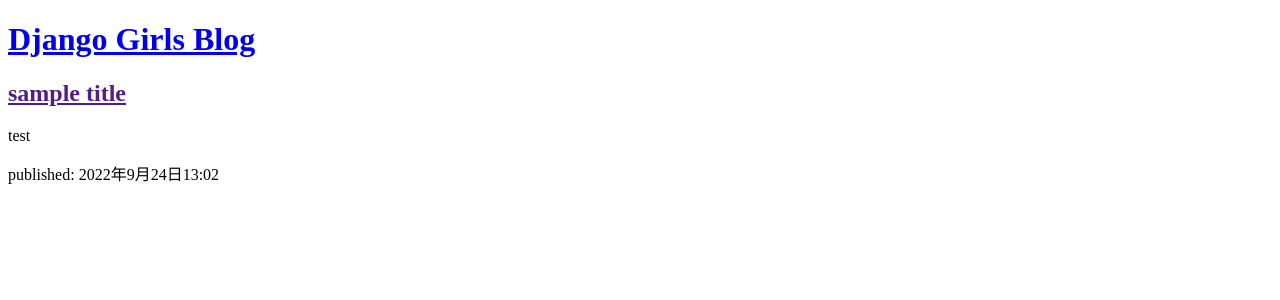
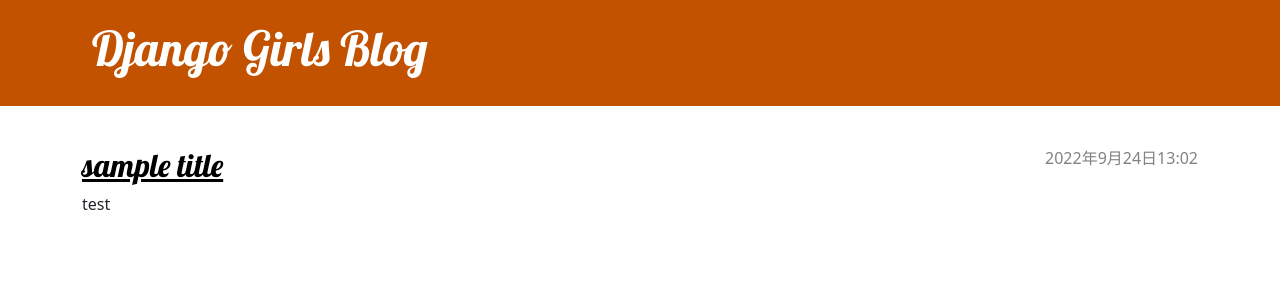
Before and after one commit to Yuji-Sakata0110/djangogirls_20220923, a Django app: page / in a window 1280 px wide. Shown: the top 300 px of the page. Run offline with Django 4.2, Linux system fonts and the light colour scheme; data comes from the database, SQL or seed files in the repository.

Commit message:
Added view and template for detailed blog post as well as CSS for the site.

```diff
--- /dev/null
+++ b/blog/static/css/blog.css
@@ -0,0 +1,70 @@
+.page-header {
+    background-color: #C25100;
+    margin-top: 0;
+    margin-bottom: 40px;
+    padding: 20px 20px 20px 40px;
+}
+
+.page-header h1,
+.page-header h1 a,
+.page-header h1 a:visited,
+.page-header h1 a:active {
+    color: #ffffff;
+    font-size: 36pt;
+    text-decoration: none;
+}
+
+h1,
+h2,
+h3,
+h4 {
+    font-family: 'Lobster', cursive;
+}
+
+.date {
+    color: #828282;
+}
+
+.save {
+    float: right;
+}
+
+.post-form textarea,
+.post-form input {
+    width: 100%;
+}
+
+.top-menu,
+.top-menu:hover,
+.top-menu:visited {
+    color: #ffffff;
+    float: right;
+    font-size: 26pt;
+    margin-right: 20px;
+}
+
+.post {
+    margin-bottom: 70px;
+}
+
+.post h2 a,
+.post h2 a:visited {
+    color: #000000;
+}
+
+.post>.date,
+.post>.actions {
+    float: right;
+}
+
+.btn-secondary,
+.btn-secondary:visited {
+    color: #C25100;
+    background: none;
+    border-color: #C25100;
+}
+
+.btn-secondary:hover {
+    color: #FFFFFF;
+    background-color: #C25100;
+}
--- /dev/null
+++ b/blog/templates/blog/base.html
@@ -0,0 +1,29 @@
+{% load static %}
+<!DOCTYPE html>
+<html>
+
+<head>
+    <title>Django Girls blog</title>
+    <link rel="stylesheet" href="https://cdn.jsdelivr.net/npm/bootstrap@5.1.3/dist/css/bootstrap.min.css"
+        integrity="sha384-1BmE4kWBq78iYhFldvKuhfTAU6auU8tT94WrHftjDbrCEXSU1oBoqyl2QvZ6jIW3" crossorigin="anonymous">
+    <link href='//fonts.googleapis.com/css?family=Lobster&subset=latin,latin-ext' rel='stylesheet' type='text/css'>
+    <link rel="stylesheet" href="{% static 'css/blog.css' %}">
+</head>
+
+<body>
+    <header class="page-header">
+        <div class="container">
+            <h1><a href="/">Django Girls Blog</a></h1>
+        </div>
+    </header>
+    <main class="container">
+        <div class="row">
+            <div class="col">
+                {% block content %}
+                {% endblock %}
+            </div>
+        </div>
+    </main>
+</body>
+
+</html>
--- a/blog/templates/blog/post_list.html
+++ b/blog/templates/blog/post_list.html
@@ -1,22 +1,13 @@
-<!DOCTYPE html>
-<html>
+{% extends 'blog/base.html' %}
 
-<head>
-    <title>yujis blog</title>
-</head>
-
-<body>
-    <header>
-        <h1><a href="/">Django Girls Blog</a></h1>
-    </header>
-
+{% block content %}
     {% for post in posts %}
-    <article>
-        <h2><a href="">{{ post.title }}</a></h2>
-        <p>{{ post.text|linebreaksbr }}</p>
-        <time>published: {{ post.published_date }}</time>
-    </article>
+        <article class="post">
+            <time class="date">
+                {{ post.published_date }}
+            </time>
+            <h2><a href="{% url 'post_detail' pk=post.pk %}">{{ post.title }}</a></h2>
+            <p>{{ post.text|linebreaksbr }}</p>
+        </article>
     {% endfor %}
-</body>
-
-</html>
+{% endblock %}
--- a/blog/urls.py
+++ b/blog/urls.py
@@ -3,4 +3,5 @@
 
 urlpatterns = [
     path('', views.post_list, name='post_list'),
+    path('post/<int:pk>/', views.post_detail, name='post_detail'),
 ]
--- a/blog/views.py
+++ b/blog/views.py
@@ -1,4 +1,4 @@
-from django.shortcuts import render
+from django.shortcuts import render, get_object_or_404
 from django.utils import timezone
 from .models import Post
 
@@ -6,3 +6,8 @@
 def post_list(request):
     posts = Post.objects.filter(published_date__lte=timezone.now()).order_by('published_date')
     return render(request, 'blog/post_list.html', {'posts': posts})
+
+
+def post_detail(request, pk):
+    post = get_object_or_404(Post, pk=pk)
+    return render(request, 'blog/post_detail.html', {'post': post})
--- a/mysite/settings.py
+++ b/mysite/settings.py
@@ -14,8 +14,6 @@
 
 # Build paths inside the project like this: BASE_DIR / 'subdir'.
 BASE_DIR = Path(__file__).resolve().parent.parent
-
-
 # Quick-start development settings - unsuitable for production
 # See https://docs.djangoproject.com/en/4.0/howto/deployment/checklist/
 
```
Also changed, not shown: blog/templates/blog/post_detail.html (added, +14 -0 lines).
